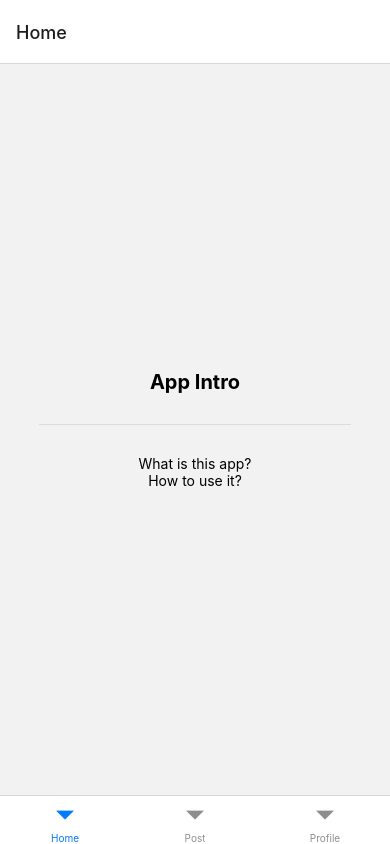
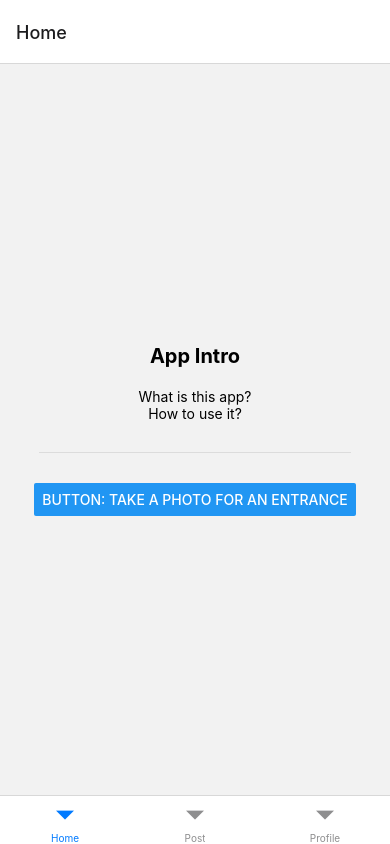
Before and after one commit to Qingquan-Li/DoorGo, a React Native app: screen /Home in a window 390 px wide. Built offline with nearby package versions, Linux system fonts and the light colour scheme.

Commit message:
Componentize Home page

```diff
--- /dev/null
+++ b/components/AppIntro.tsx
@@ -0,0 +1,31 @@
+import {
+  StyleSheet,
+  View,
+  Text
+} from 'react-native';
+
+const AppIntro = () => {
+  return (
+    <View>
+      <View style={styles.introContainer}>
+        <Text style={styles.title}>App Intro</Text>
+        <Text>What is this app?</Text>
+        <Text></Text>
+        <Text>How to use it?</Text>
+      </View>
+    </View>
+  )
+}
+
+const styles = StyleSheet.create({
+  introContainer: {
+    alignItems: 'center',
+  },
+  title: {
+    fontSize: 20,
+    fontWeight: 'bold',
+    paddingBottom: 20,
+  },
+});
+
+export default AppIntro;
--- a/screens/HomeScreen.tsx
+++ b/screens/HomeScreen.tsx
@@ -1,13 +1,17 @@
-import { StyleSheet, Text, View } from 'react-native';
+import {
+  StyleSheet,
+  View,
+  Button,
+} from 'react-native';
+
+import AppIntro from '../components/AppIntro';
 
 export default function HomeScreen() {
   return (
     <View style={styles.container}>
-      <Text style={styles.title}>App Intro</Text>
+      <AppIntro />
       <View style={styles.separator} />
-      <Text>What is this app?</Text>
-      <Text></Text>
-      <Text>How to use it?</Text>
+      <Button title='Button: Take a photo for an entrance' />
     </View>
   );
 }
@@ -19,10 +23,6 @@ const styles = StyleSheet.create({
     justifyContent: 'center',
     // backgroundColor: '#fff',
   },
-  title: {
-    fontSize: 20,
-    fontWeight: 'bold',
-  },
   separator: {
     marginVertical: 30,
     height: 1,
```
